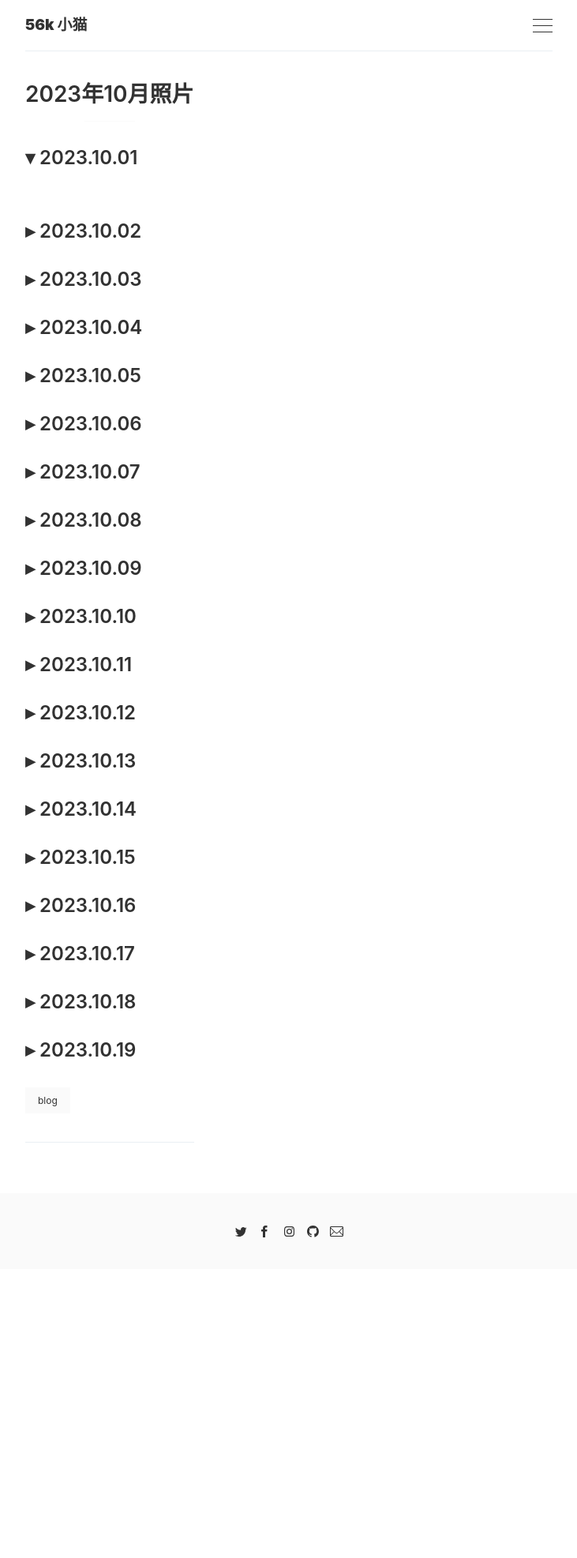
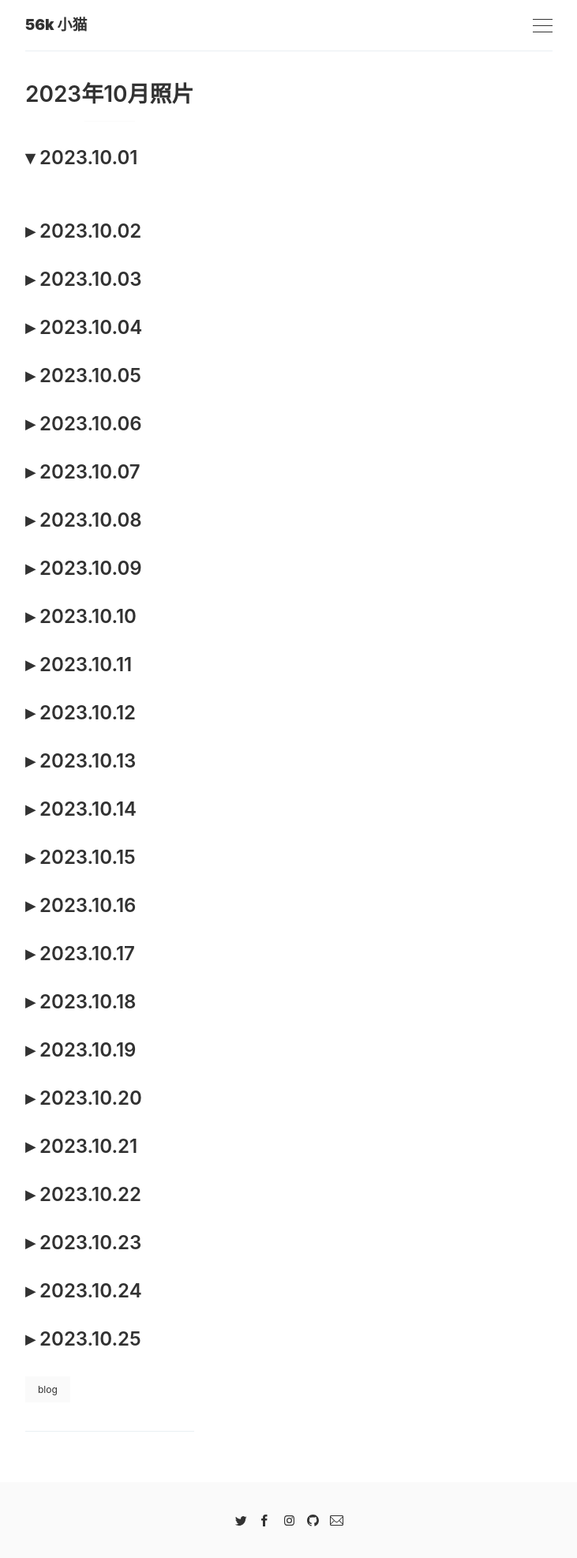
Before and after one commit to modem-56k/modem-56k.github.io, a Jekyll site: the page built from 2023/10.md, in a window 1280 px wide. Shown: the whole page at 79% size, without its empty margins (274-1005 px from the left). Built offline with Jekyll 4.4.1, drawn with Linux system fonts in a browser that asks for light colours; before the commit the page ends 1607 px from its top, so only the background shows below that.

Commit message:
Update 10.md

```diff
--- a/2023/10.md
+++ b/2023/10.md
@@ -80,3 +80,27 @@ image:
 ### 2023.10.19
 
 <ul id="image-2023-10-19" class="image-gallery"></ul>
+
+### 2023.10.20
+
+<ul id="image-2023-10-20" class="image-gallery"></ul>
+
+### 2023.10.21
+
+<ul id="image-2023-10-21" class="image-gallery"></ul>
+
+### 2023.10.22
+
+<ul id="image-2023-10-22" class="image-gallery"></ul>
+
+### 2023.10.23
+
+<ul id="image-2023-10-23" class="image-gallery"></ul>
+
+### 2023.10.24
+
+<ul id="image-2023-10-24" class="image-gallery"></ul>
+
+### 2023.10.25
+
+<ul id="image-2023-10-25" class="image-gallery"></ul>
```
